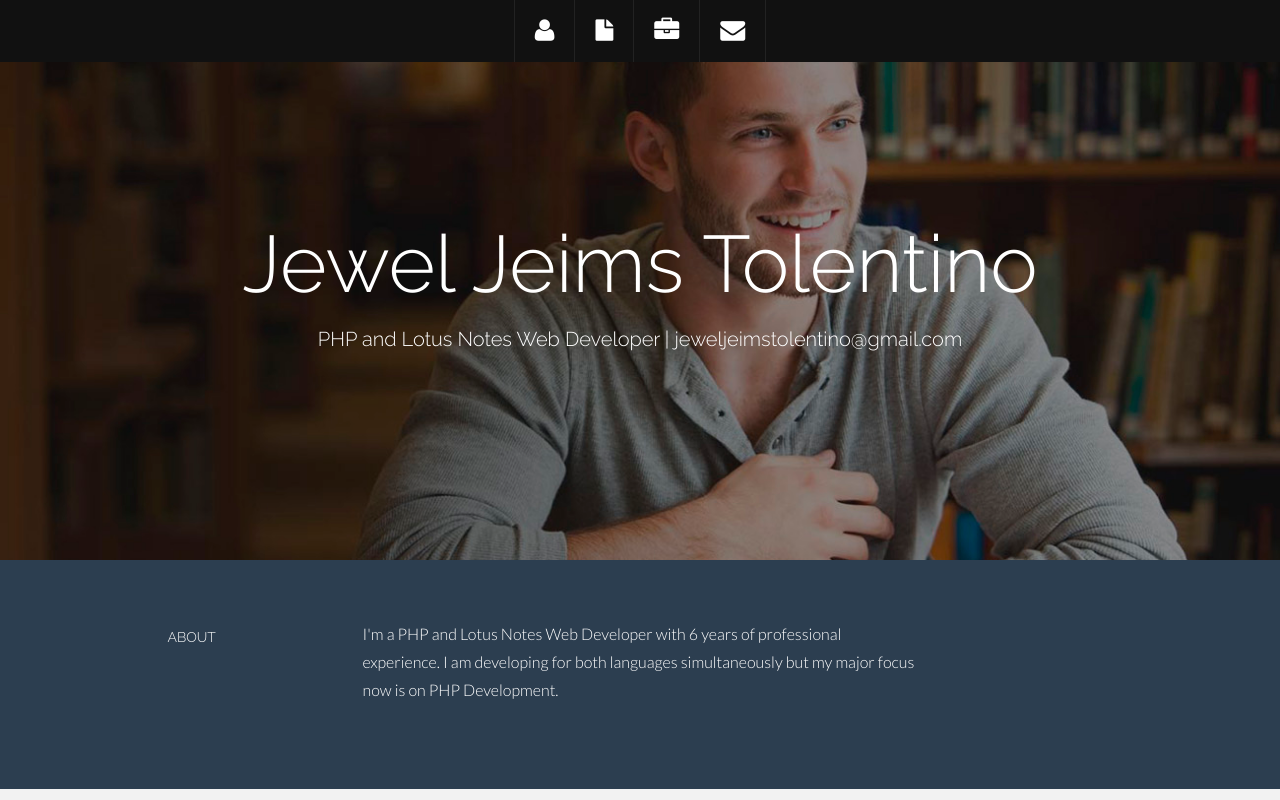
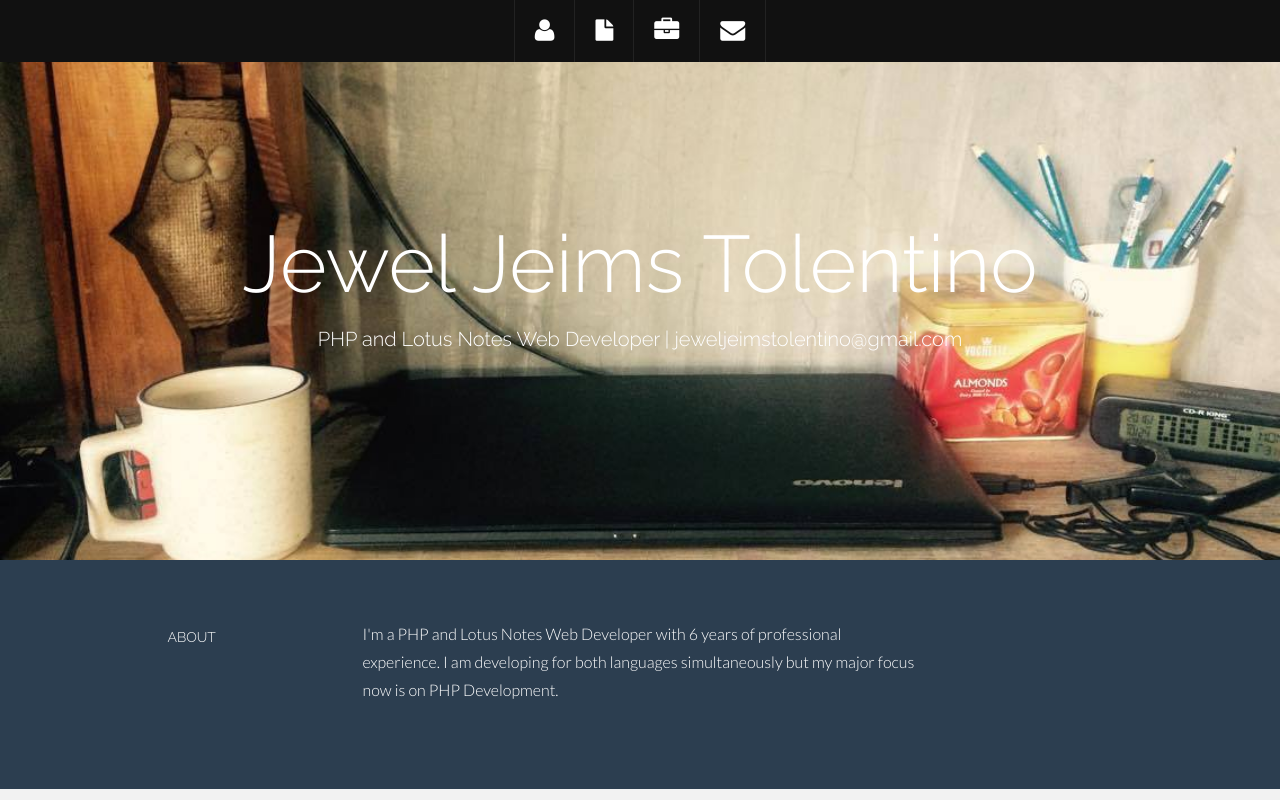
Before and after one commit to jeweljeimstolentino/jeweljeimstolentino.github.io, a plain HTML site: page index.html in a window 1280 px wide. Shown: the top 800 px of the page. Drawn offline with Linux system fonts and the light colour scheme.

Commit message:
modified banner image

```diff
--- a/assets/css/main.css
+++ b/assets/css/main.css
@@ -153,7 +153,7 @@ a:after {
 
 /* Header Wrap */
 #headerwrap {
-	background: url(../img/header-bg.jpg) no-repeat center top;
+	background: url(../img/banner.jpg) no-repeat center top;
 	margin-top: 60px;
 	padding-top:140px;
 	text-align:center;
```
Also changed, not shown: assets/img/banner.jpg (added).
